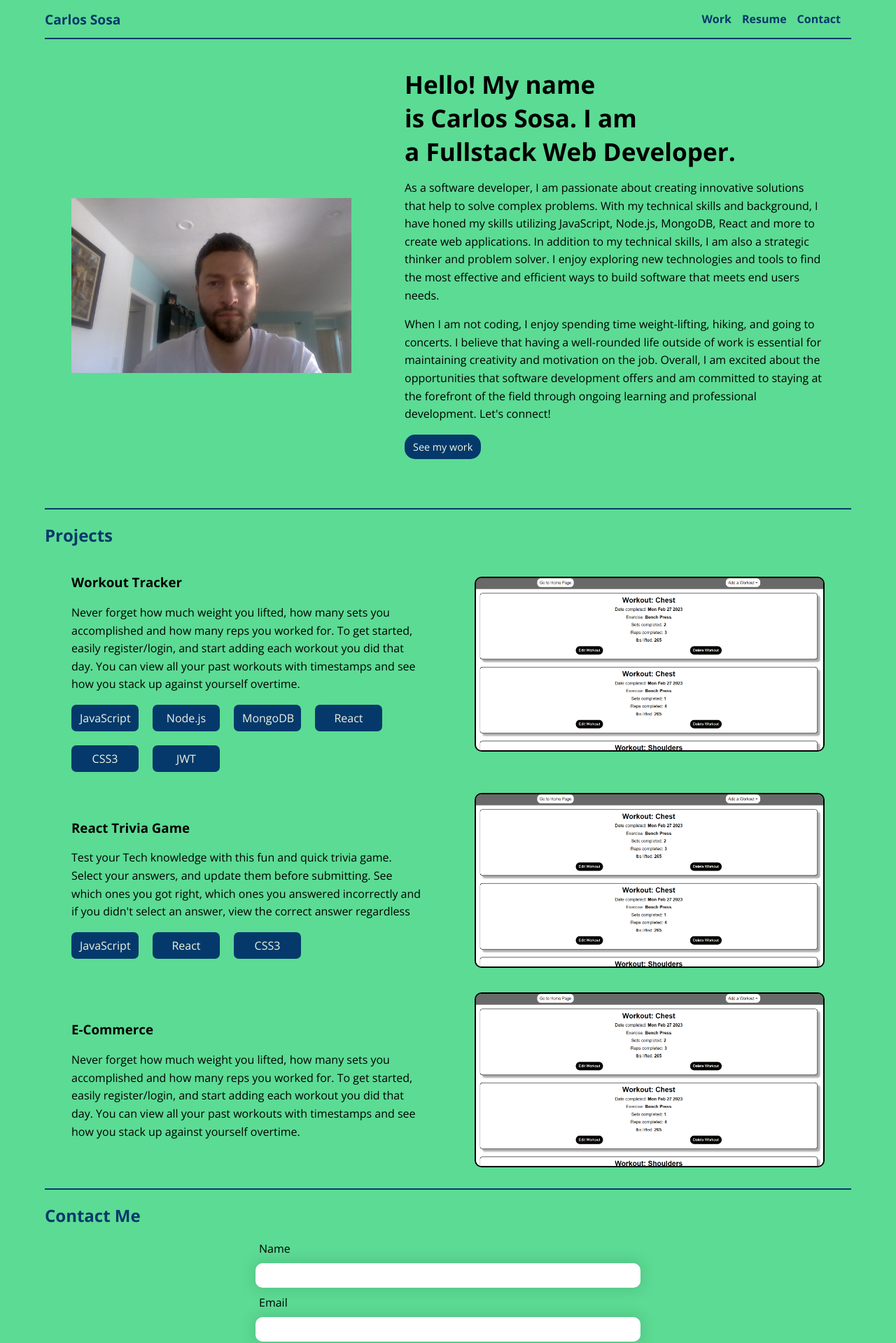
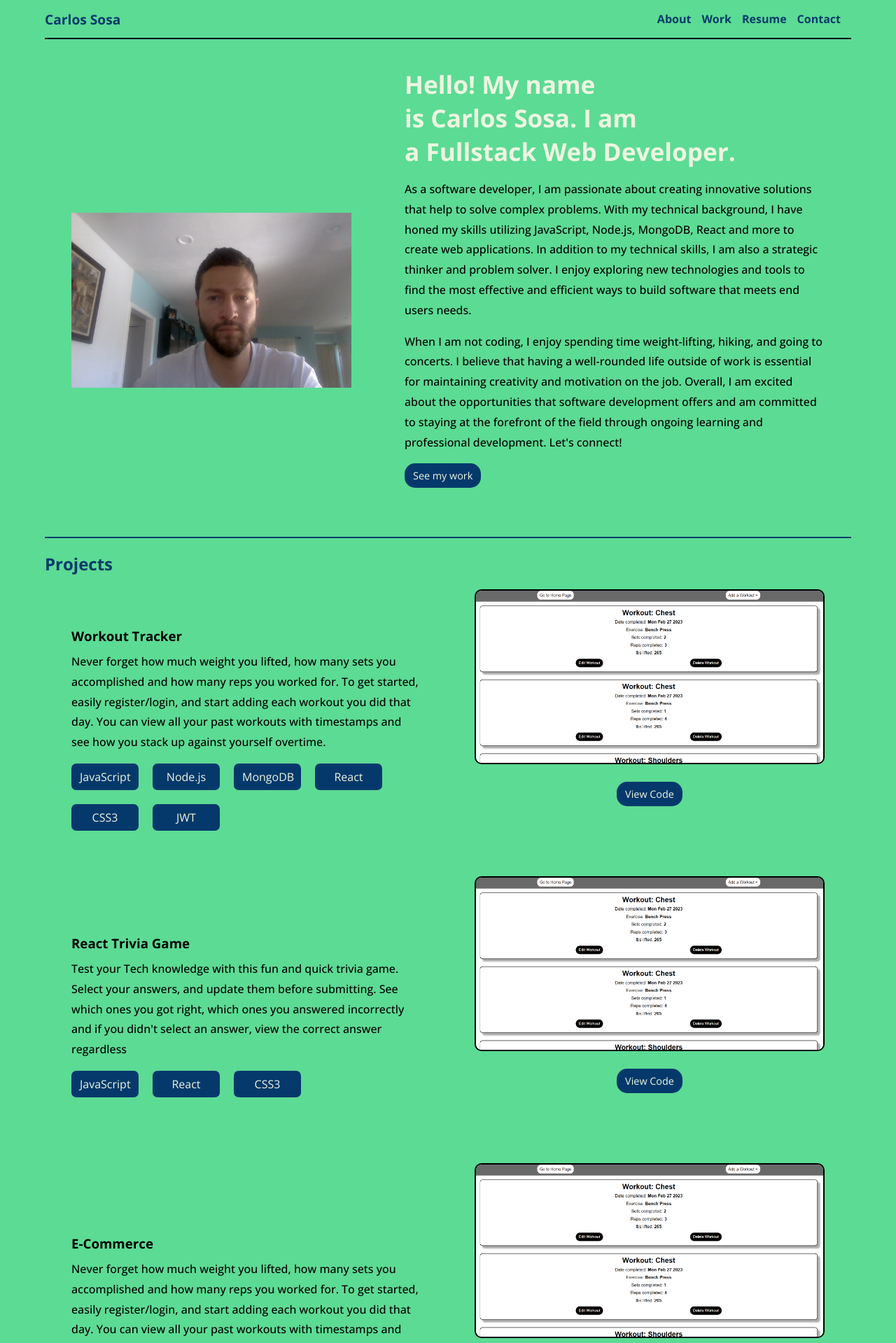
Before and after one commit to icantcode5/carlosSosaPortfolio, a React (Create React App) app in the folder client/: page / in a window 1280 px wide. Shown: the top 1919 px of the page at 70% size. Built offline with nearby package versions, Linux system fonts and the light colour scheme.

Commit message:
styled some more, added code links

```diff
--- a/client/public/index.html
+++ b/client/public/index.html
@@ -5,7 +5,7 @@
     <link rel="icon" href="%PUBLIC_URL%/favicon.ico" />
     <link rel="preconnect" href="https://fonts.googleapis.com">
     <link rel="preconnect" href="https://fonts.gstatic.com" crossorigin>
-    <link href="https://fonts.googleapis.com/css2?family=Open+Sans:wght@400;700;800&display=swap" rel="stylesheet">
+    <link href="https://fonts.googleapis.com/css2?family=Open+Sans:wght@400;500;700;800&display=swap" rel="stylesheet">
     <meta name="viewport" content="width=device-width, initial-scale=1" />
     <meta name="theme-color" content="#000000" />
     <meta
--- a/client/src/components/About.js
+++ b/client/src/components/About.js
@@ -8,7 +8,7 @@ export default function About() {
 	}
 
 	return (
-		<section className={styles.section}>
+		<section className={styles.section} id="about">
 			<div className={styles.imgContainer}>
 				<img src={image} alt="my face" />
 			</div>
@@ -22,12 +22,11 @@ export default function About() {
 				<p>
 					As a software developer, I am passionate about creating innovative
 					solutions that help to solve complex problems. With my technical
-					skills and background, I have honed my skills utilizing JavaScript,
-					Node.js, MongoDB, React and more to create web applications. In
-					addition to my technical skills, I am also a strategic thinker and
-					problem solver. I enjoy exploring new technologies and tools to find
-					the most effective and efficient ways to build software that meets end
-					users needs.
+					background, I have honed my skills utilizing JavaScript, Node.js,
+					MongoDB, React and more to create web applications. In addition to my
+					technical skills, I am also a strategic thinker and problem solver. I
+					enjoy exploring new technologies and tools to find the most effective
+					and efficient ways to build software that meets end users needs.
 				</p>
 				<p>
 					When I am not coding, I enjoy spending time weight-lifting, hiking,
--- a/client/src/components/ContactForm.js
+++ b/client/src/components/ContactForm.js
@@ -32,7 +32,7 @@ function ContactForm() {
 	}
 
 	return (
-		<section className={styles.section}>
+		<section className={styles.section} id="contact">
 			<h2>Contact Me</h2>
 
 			<div className={styles.formDiv}>
@@ -64,7 +64,7 @@ function ContactForm() {
 						value={formData.subject}
 						onChange={handleChange}
 					/>
-					<label htmlFor="message">message</label>
+					<label htmlFor="message">Message</label>
 					<textarea
 						id="email"
 						required
--- a/client/src/components/Header.js
+++ b/client/src/components/Header.js
@@ -1,6 +1,7 @@
 import React from "react"
 import styles from "./styles/Header.module.css"
 import { Link } from "react-scroll"
+import { Link as Linked } from "react-router-dom"
 
 export default function Header() {
 	return (
@@ -10,17 +11,39 @@ export default function Header() {
 				<nav>
 					<ul className={styles.listContainer}>
 						<li>
-							<Link to="/" spy={true} smooth={true} offset={50} duration={500}>
+							<Link
+								to="about"
+								spy={true}
+								smooth={true}
+								offset={-100}
+								duration={500}>
+								About
+							</Link>
+						</li>
+						<li>
+							<Link
+								to="work"
+								spy={true}
+								smooth={true}
+								offset={-30}
+								duration={500}>
 								Work
 							</Link>
 						</li>
 						<li>
-							<Link to="/" spy={true} smooth={true} offset={50} duration={500}>
+							<Linked
+								to="https://docs.google.com/document/d/1KjlMUWPDP5moamoDSvltPjz_wSJVQyR7/edit?usp=sharing&ouid=113127337887002359493&rtpof=true&sd=true"
+								target="_blank">
 								Resume
-							</Link>
+							</Linked>
 						</li>
 						<li>
-							<Link to="/" spy={true} smooth={true} offset={50} duration={500}>
+							<Link
+								to="contact"
+								spy={true}
+								smooth={true}
+								offset={50}
+								duration={500}>
 								Contact
 							</Link>
 						</li>
--- a/client/src/components/Projects.js
+++ b/client/src/components/Projects.js
@@ -5,7 +5,7 @@ import { Link as Linked } from "react-router-dom"
 
 export default function Projects() {
 	return (
-		<section className={styles.section}>
+		<section className={styles.section} id="work">
 			<h2>Projects</h2>
 
 			<div className={styles.projectsContainer}>
@@ -29,12 +29,16 @@ export default function Projects() {
 					</div>
 				</div>
 
+				<div className={styles.projectImg}>
 					<Linked
 						to="https://workouttrackerapp-production.up.railway.app/"
 						target="_blank">
 						<img src={workoutAppImg} alt="workout app" />
 					</Linked>
+					<Linked className={styles.codeLink}>View Code</Linked>
 				</div>
+			</div>
+
 			<div className={styles.projectsContainer}>
 				<div className={styles.descriptionContainer}>
 					<h3>React Trivia Game</h3>
@@ -52,10 +56,14 @@ export default function Projects() {
 					</div>
 				</div>
 
+				<div className={styles.projectImg}>
 					<Linked to="https://5questiontrivia.netlify.app/" target="_blank">
 						<img src={workoutAppImg} alt="workout app" />
 					</Linked>
+					<Linked className={styles.codeLink}>View Code</Linked>
 				</div>
+			</div>
+
 			<div className={styles.projectsContainer}>
 				<div className={styles.descriptionContainer}>
 					<h3>E-Commerce</h3>
@@ -68,7 +76,12 @@ export default function Projects() {
 					</p>
 				</div>
 
+				<div className={styles.projectImg}>
+					<Linked to="https://5questiontrivia.netlify.app/" target="_blank">
 						<img src={workoutAppImg} alt="workout app" />
+					</Linked>
+					<Linked className={styles.codeLink}>View Code</Linked>
+				</div>
 			</div>
 		</section>
 	)
--- a/client/src/components/styles/About.module.css
+++ b/client/src/components/styles/About.module.css
@@ -22,11 +22,13 @@
   font-size: 2.2rem;
   font-family: "Open Sans", sans-serif;
   margin: 0 0 5px 0;
+  color: #EDF5E1;
 }
 
 .aboutContainer p{
-  font-family: "Open Sans", sans-serif;
-  line-height: 1.6rem;
+  line-height: 1.8rem;
+  font-weight: 500;
+  /* color: #05396B; */
 }
 
 .aboutContainer button{
--- a/client/src/components/styles/ContactForm.module.css
+++ b/client/src/components/styles/ContactForm.module.css
@@ -1,5 +1,5 @@
 .section{
-  margin-bottom: 20px;
+  margin-bottom: 70px;
 }
 
 .section h2{
@@ -32,6 +32,7 @@
 .form label{
   margin-left: 5px;
 	font-family: inherit;
+	font-weight: 500;
 }
 
 .form textarea{
--- a/client/src/components/styles/Footer.module.css
+++ b/client/src/components/styles/Footer.module.css
@@ -22,4 +22,6 @@
 .flexContainer a{
   text-decoration: none;
   color: #EDF5E1 ;
+  max-width: 40px;
+  max-height: 40px;
 }
--- a/client/src/components/styles/Header.module.css
+++ b/client/src/components/styles/Header.module.css
@@ -3,19 +3,20 @@
   align-items: center;
   justify-content: space-between;
 
-  border-bottom: solid 2px #05396B;
+  border-bottom: solid 2px black;
 }
 
-.listContainer{
-  display: flex;
-  align-items: center;
-}
 .headerContainer h4{
   color: #05396B;
   font-size: 1.2rem;
   font-family: "Open Sans", sans-serif;
   font-weight: 700;
   margin: 5px 0px;
+}
+
+.listContainer{
+  display: flex;
+  align-items: center;
 }
 
 .listContainer li{
@@ -26,3 +27,8 @@
   cursor: pointer;
   color: #05396B;
 }
+
+.listContainer li a{
+  text-decoration: none;
+  color: #05396B;
+}
--- a/client/src/components/styles/Projects.module.css
+++ b/client/src/components/styles/Projects.module.css
@@ -1,6 +1,10 @@
 .section{
   border-bottom: 2px solid #05396B;
   /* margin-bottom: 20px; */
+}
+
+.projectsContainer:last-child{
+  margin-bottom: 70px;
 }
 
 .section h2{
@@ -15,6 +19,7 @@
   margin-bottom: 30px;
 }
 
+
 .projectsContainer img{
   max-width: 500px;
   min-height: 250px;
@@ -28,12 +33,14 @@
 
 .descriptionContainer h3 {
   font-family: "Open sans", sans-serif;
-  /* color: #05396B; */
+  margin-bottom: 0px;
 }
 
 .descriptionContainer p{
-  font-family: "Open sans", sans-serif;
-  line-height: 1.6rem;
+  font-weight: 500;
+  line-height: 1.8rem;
+  margin-top: 10px;
+
 }
 
 .techContainer{
@@ -53,3 +60,22 @@
   padding: 8px 12px;
   text-align: center;
 }
+
+.projectImg{
+ display: flex;
+ flex-direction: column;
+ align-items: center;
+}
+
+.codeLink {
+  text-decoration: none;
+  margin-top: 20px;
+  font-size: .9rem;
+  border:none;
+  color:#EDF5E0;
+  background-color:#05396B ;
+  margin-bottom: 70px;
+  border-radius: 15px;
+  padding: 8px 12px;
+  cursor: pointer;
+}
```
Also changed, not shown: 1 other file (tests, documents, lock files or other folders). Lines whose indentation alone changed are shown as unchanged.
